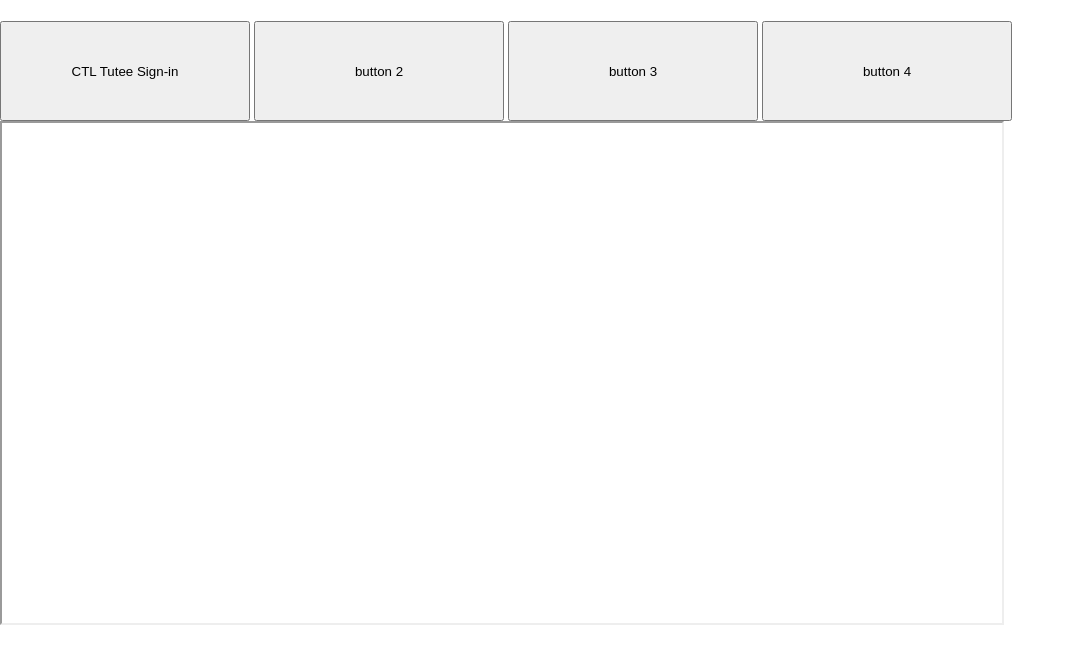
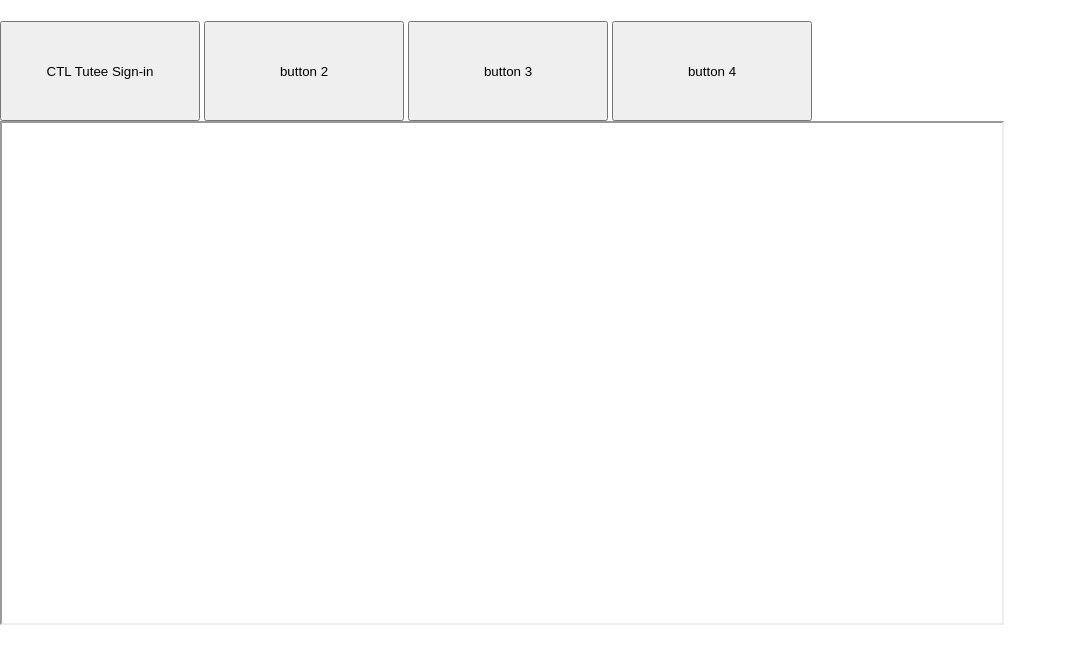
Before and after one commit to Knox-College-Makerspace-Network/CTL-Forms-Website, a plain HTML site: page index.html in a window 1280 px wide. Shown: the whole page, without its empty margins (0-1075 px from the left). Drawn offline with Linux system fonts and the light colour scheme.

Commit message:
Website Changes

```diff
--- a/style.css
+++ b/style.css
@@ -5,8 +5,10 @@ body {
 }
 
 button {
-	width: 250px;
+	width: 200px;
 	height: 100px;
+	margin: 0;
+	padding: 0;
 }
 
 }
```
